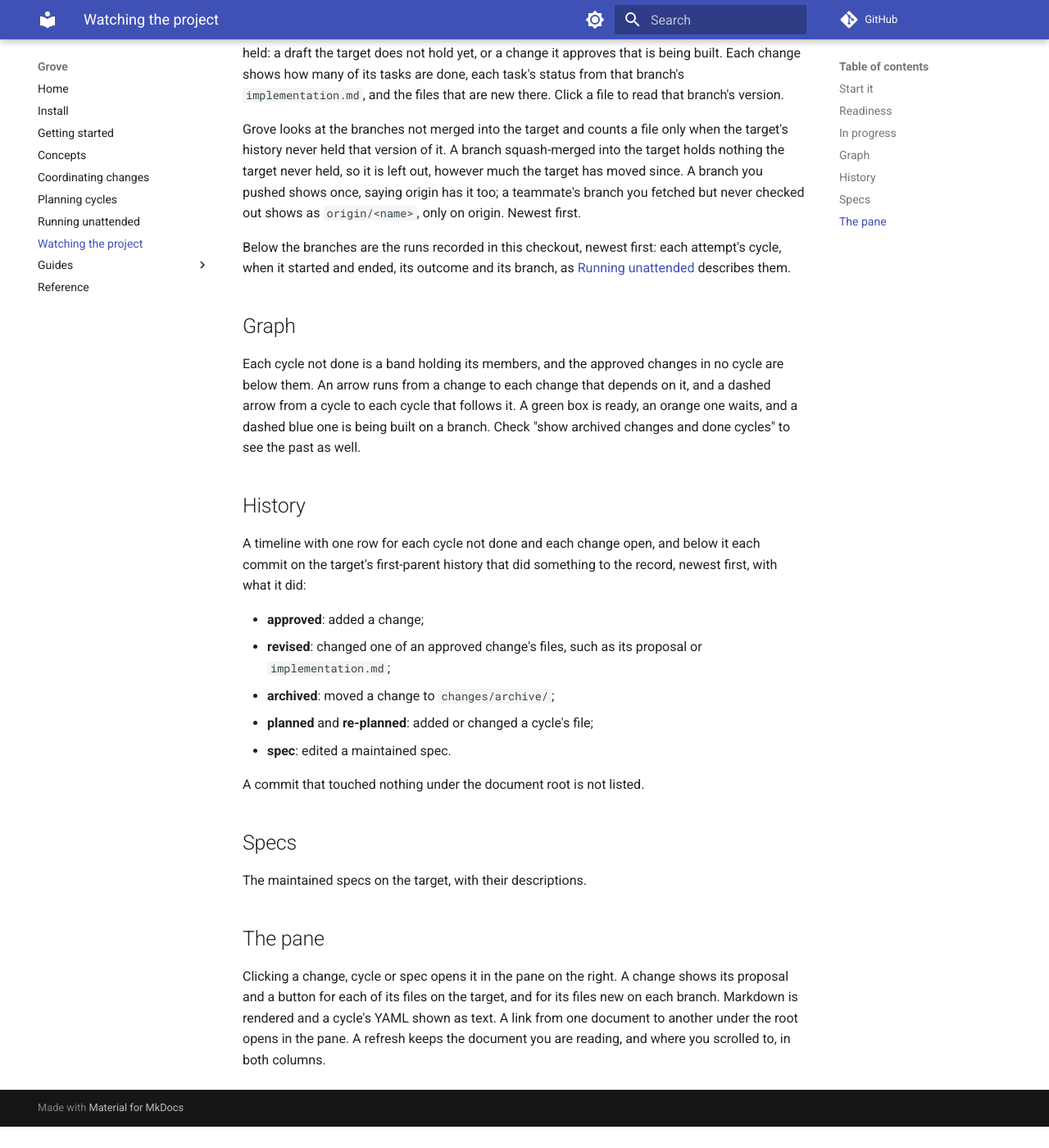
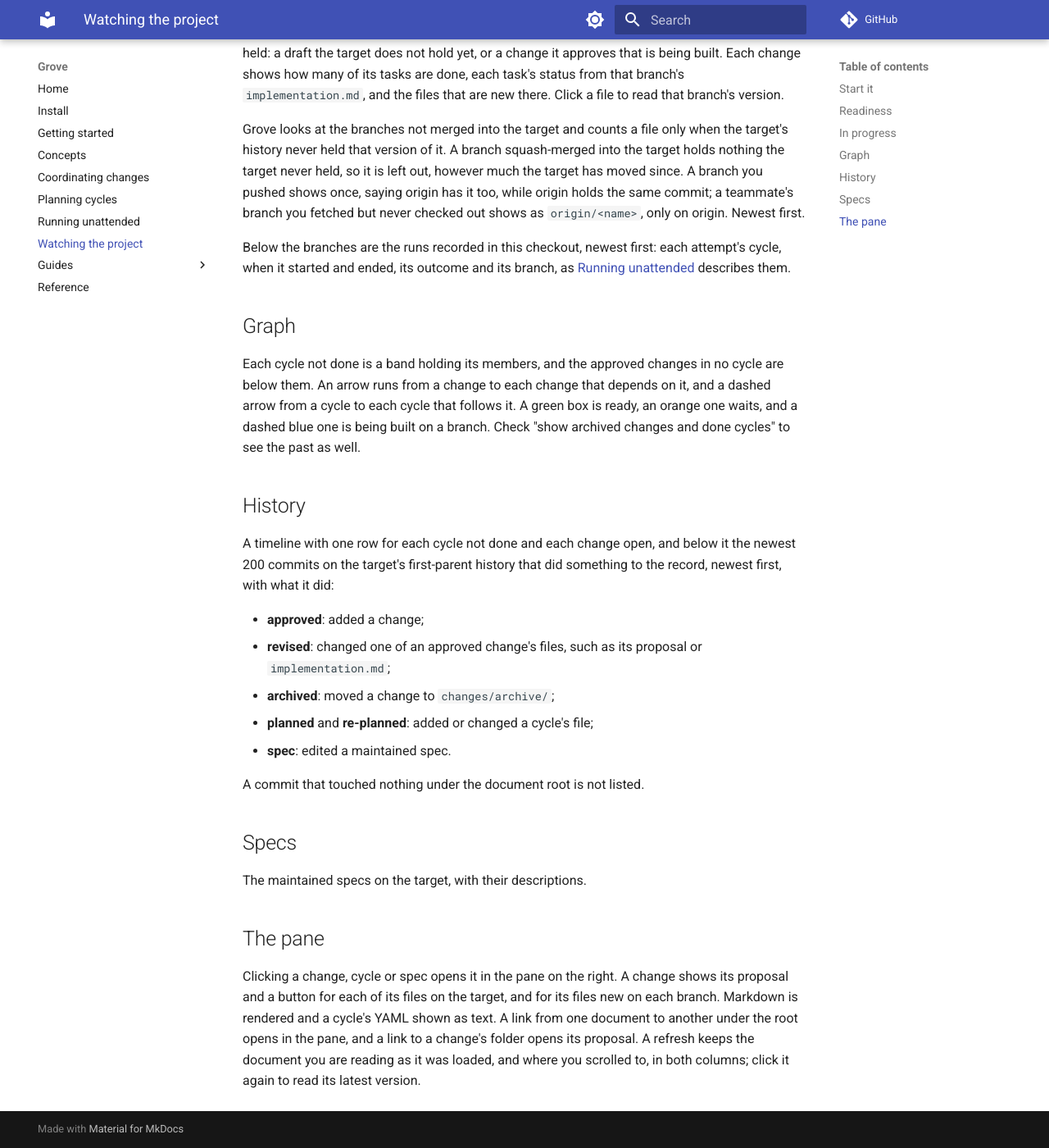
Before and after one commit to mascah/grove, an MkDocs documentation site: the page built from docs/watching.md, in a window 1280 px wide and 1400 px high, scrolled down 1450 px. Shown: the whole window at 82% size. Built offline with MkDocs 1.6.1 and Material for MkDocs 9.7.7, drawn with Linux system fonts in a browser that asks for light colours; comment, search, counter and statistics services are not loaded; before the commit the page ends 2824 px from its top, so only the background shows below that; some of the changed text lies outside the part shown.

Commit message:
fix(cli): serve's folder links open the change, docs say what the page keeps
Codex review of docs/watching.md: the target is the local branch, the pane keeps
the document as loaded, history lists the newest 200 commits, and a pushed
branch shows once only at the same commit.

```diff
--- a/docs/watching.md
+++ b/docs/watching.md
@@ -10,7 +10,8 @@ to read it beside the list.
 The page reads the target branch, this checkout's branches, the working
 tree and `.git/grove/`. It writes nothing, fetches nothing from `origin`
 and starts no agent, so what it shows is what this checkout has: `git
-fetch` first to see your teammates' latest branches. The
+fetch` first to see your teammates' latest branches, and pull the target
+branch to see what was merged into it. The
 [serve spec](https://github.com/mascah/grove/blob/main/grove/specs/serve/spec.md)
 has the exact rules.
 
@@ -70,7 +71,8 @@ Grove looks at the branches not merged into the target and counts a file
 only when the target's history never held that version of it. A branch
 squash-merged into the target holds nothing the target never held, so it
 is left out, however much the target has moved since.
-A branch you pushed shows once, saying origin has it too; a teammate's
+A branch you pushed shows once, saying origin has it too, while origin
+holds the same commit; a teammate's
 branch you fetched but never checked out shows as `origin/<name>`, only
 on origin. Newest first.
 
@@ -90,9 +92,8 @@ cycles" to see the past as well.
 ## History
 
 A timeline with one row for each cycle not done and each change open, and
-below it each
-commit on the target's first-parent history that did something to the
-record, newest first, with what it did:
+below it the newest 200 commits on the target's first-parent history that
+did something to the record, newest first, with what it did:
 
 - **approved**: added a change;
 - **revised**: changed one of an approved change's files, such as its
@@ -113,5 +114,7 @@ Clicking a change, cycle or spec opens it in the pane on the right. A
 change shows its proposal and a button for each of its files on the
 target, and for its files new on each branch. Markdown is rendered and a
 cycle's YAML shown as text. A link from one document to another under the
-root opens in the pane. A refresh keeps the document you are reading, and
-where you scrolled to, in both columns.
+root opens in the pane, and a link to a change's folder opens its
+proposal. A refresh keeps the document you are reading as it was loaded,
+and where you scrolled to, in both columns; click it again to read its
+latest version.
```
Also changed, not shown: 1 other file.
